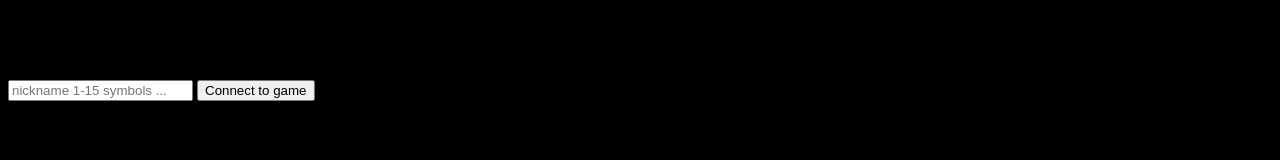
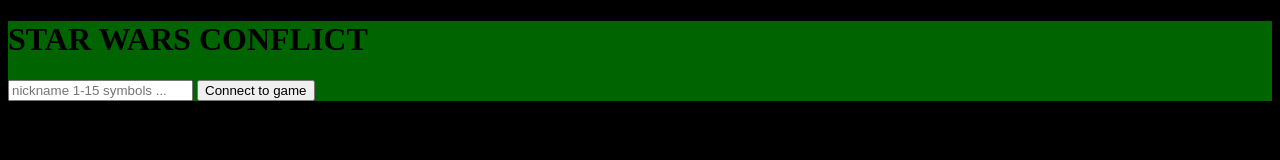
Before and after one commit to healingdrawing/task-bomberman-dom, a website built with webpack: page frontend/index.html in a window 1280 px wide. Built offline with nearby package versions, Linux system fonts and the light colour scheme.

Commit message:
wip html skeleton

```diff
--- a/frontend/assets/css/style.css
+++ b/frontend/assets/css/style.css
@@ -1,3 +1,15 @@
+html{
+  min-width: 1024px;
+}
+
 body{
   background-color: black;
 }
+
+#first_screen{
+  background-color: darkgreen;
+}
+
+#second_screen{
+  background-color: darkolivegreen;
+}
```
